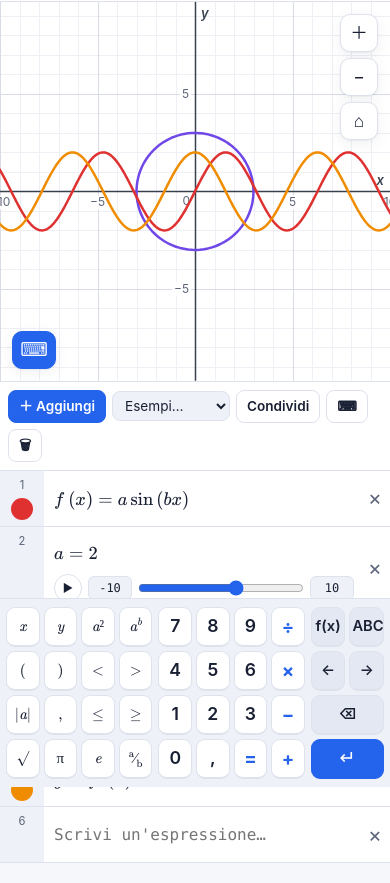
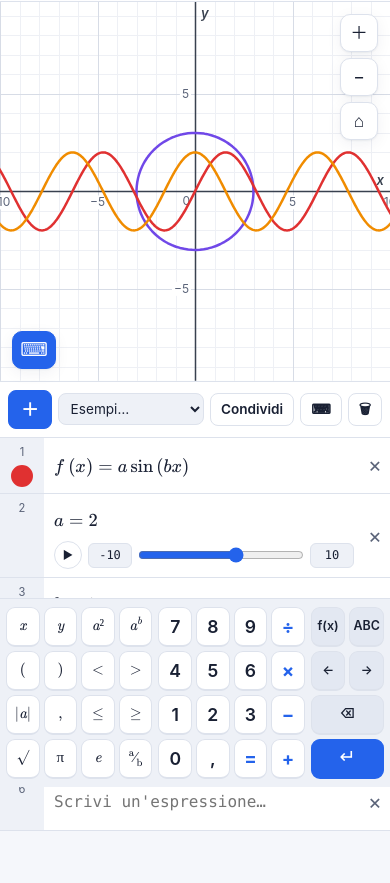
Before and after one commit to LeThrone-star/app-mate, a plain HTML site: page grafici.html in a window 390 px wide. Shown: the part 57-940 px from the top of the page. Drawn offline with nearby package versions, Linux system fonts and the light colour scheme.

Commit message:
Sistema la barra degli strumenti dei grafici sugli schermi stretti
I pulsanti restano su una riga sola: il menu degli esempi si adatta
allo spazio, su telefono "Aggiungi" diventa solo icona e la colonna
non esce più dallo schermo.

Co-Authored-By: Claude Opus 5.5 <noreply@anthropic.com>
Claude-Session: https://claude.ai/code/session_013y66X1W8PoBZbrDpQXbgPC

```diff
--- a/assets/grapher.js
+++ b/assets/grapher.js
@@ -790,7 +790,7 @@
     saveHash();
     const btn = ev.currentTarget;
     try { await navigator.clipboard.writeText(location.href); btn.textContent = 'Link copiato ✓'; }
-    catch (e) { btn.textContent = 'Copia dalla barra degli indirizzi'; }
+    catch (e) { btn.textContent = 'Copia l\'URL'; }
     setTimeout(() => { btn.textContent = 'Condividi'; }, 2000);
   });
 
--- a/grafici.html
+++ b/grafici.html
@@ -11,10 +11,11 @@
   <style>
     html, body { height: 100%; }
     body { display: flex; flex-direction: column; overflow: hidden; }
-    .grapher { flex: 1; display: grid; grid-template-columns: 380px minmax(0, 1fr); min-height: 0; }
-    .panel { display: flex; flex-direction: column; border-right: 1px solid var(--border); background: var(--surface); min-height: 0; }
-    .panel-bar { display: flex; gap: 6px; padding: 8px; border-bottom: 1px solid var(--border); align-items: center; flex-wrap: wrap; }
-    .panel-bar select { padding: 5px 8px; border-radius: 8px; border: 1px solid var(--border); background: var(--surface-2); width: 118px; font-size: .85rem; }
+    .grapher { flex: 1; display: grid; grid-template-columns: 410px minmax(0, 1fr); min-height: 0; }
+    .panel { min-width: 0; display: flex; flex-direction: column; border-right: 1px solid var(--border); background: var(--surface); min-height: 0; }
+    .panel-bar { display: flex; gap: 6px; padding: 8px; border-bottom: 1px solid var(--border); align-items: center; flex-wrap: nowrap; }
+    .panel-bar .btn { flex: none; white-space: nowrap; }
+    .panel-bar select { padding: 5px 8px; border-radius: 8px; border: 1px solid var(--border); background: var(--surface-2); flex: 1 1 auto; min-width: 0; width: auto; height: 32px; font-size: .85rem; }
     #expr-list { flex: 1; overflow-y: auto; }
     .expr-row { display: grid; grid-template-columns: 44px minmax(0, 1fr) 30px; border-bottom: 1px solid var(--border); min-height: 56px; position: relative; }
     .expr-row.focused { box-shadow: inset 3px 0 0 var(--math); background: color-mix(in srgb, var(--math-soft) 40%, var(--surface)); }
@@ -72,12 +73,17 @@
     .zoom button { width: 38px; height: 38px; border-radius: 10px; border: 1px solid var(--border); background: var(--surface); box-shadow: var(--shadow); cursor: pointer; font-size: 1.1rem; }
     @media (max-width: 820px) {
       body { overflow: auto; height: auto; }
-      .grapher { grid-template-columns: 1fr; grid-template-rows: 45vh auto; }
+      .grapher { grid-template-columns: minmax(0, 1fr); grid-template-rows: 45vh auto; }
       .keypad { position: sticky; bottom: 0; z-index: 20; padding-inline: 6px; }
       .kp-inner { gap: 6px; }
       .kp-sec { gap: 4px; }
       .kp-key { height: 40px; font-size: .95rem; }
       .kp-fn .kp-key, .kp-abc .kp-key { font-size: .8rem; }
+      .kp-key.act { font-size: .78rem; }
+    }
+    @media (max-width: 480px) {
+      .panel-bar .lbl { display: none; }
+      #add-expr { font-size: 1.1rem; padding-inline: 12px; }
       .stage { order: -1; border-bottom: 1px solid var(--border); }
       .panel { border-right: 0; }
       #expr-list { max-height: none; }
@@ -90,7 +96,7 @@
   <main class="grapher">
     <section class="panel" aria-label="Espressioni">
       <div class="panel-bar">
-        <button class="btn small primary" id="add-expr" title="Nuova espressione">＋ Aggiungi</button>
+        <button class="btn small primary" id="add-expr" title="Nuova espressione" aria-label="Aggiungi espressione">＋<span class="lbl"> Aggiungi</span></button>
         <select id="examples" aria-label="Esempi"><option value="">Esempi…</option></select>
         <button class="btn small" id="share">Condividi</button>
         <button class="btn small" id="toggle-keypad" title="Tastiera">⌨</button>
```
